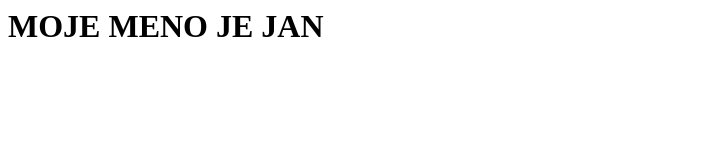
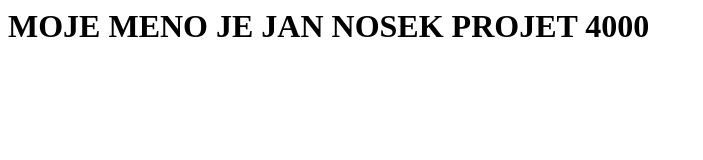
Before and after one commit to nosekJan/Android-KASV, a plain HTML site: page index.html in a window 1280 px wide. Shown: the whole page, without its empty margins (0-703 px from the left). Drawn offline with Linux system fonts and the light colour scheme.

Commit message:
Update index.html

```diff
--- a/index.html
+++ b/index.html
@@ -1 +1 @@
-<h1>MOJE MENO JE JAN</h1>
+<h1>MOJE MENO JE JAN NOSEK PROJET 4000</h1>
```
